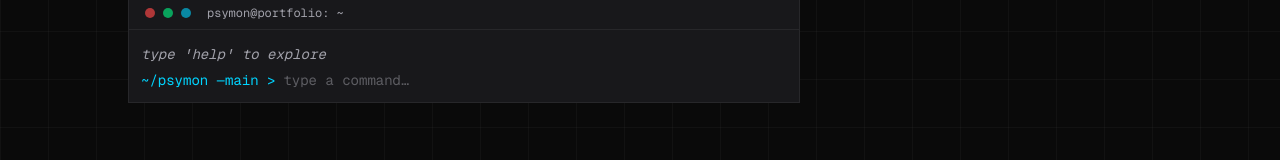
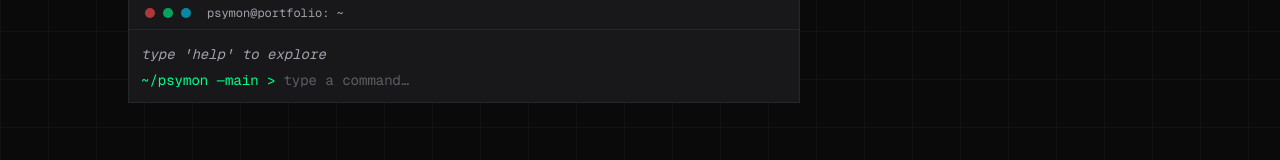
Before and after one commit to PsymonSezArcedera/psymonsez_portfolio, a Next.js app: page / in a window 1280 px wide. Shown: the part 593-753 px from the top of the page. Built offline with nearby package versions, Linux system fonts and the light colour scheme.

Commit message:
style(hero-shell): revert prompt and caret to accent green
Prefer the green terminal aesthetic over the cyan/green hierarchy
split — green reads more "terminal" and the hero's other green
elements don't compete badly enough to justify the change.

```diff
--- a/app/components/hero-shell.tsx
+++ b/app/components/hero-shell.tsx
@@ -177,7 +177,7 @@ export function HeroShell() {
               key={i}
               className={cn(
                 "leading-6 whitespace-pre-wrap",
-                line.kind === "input" && "text-accent-secondary",
+                line.kind === "input" && "text-accent",
                 line.kind === "error" && "text-destructive",
                 line.kind === "info" && "italic text-muted-foreground",
               )}
@@ -187,7 +187,7 @@ export function HeroShell() {
           ))}
         </div>
         <div className="mt-1 flex items-center gap-2">
-          <span className="shrink-0 text-accent-secondary">{PROMPT}</span>
+          <span className="shrink-0 text-accent">{PROMPT}</span>
           <input
             ref={inputRef}
             value={input}
@@ -197,7 +197,7 @@ export function HeroShell() {
             autoCapitalize="off"
             autoCorrect="off"
             aria-label="terminal input — type 'help' to explore"
-            className="flex-1 bg-transparent text-foreground caret-accent-secondary outline-none placeholder:text-muted-foreground/50"
+            className="flex-1 bg-transparent text-foreground caret-accent outline-none placeholder:text-muted-foreground/50"
             placeholder="type a command…"
           />
         </div>
```
